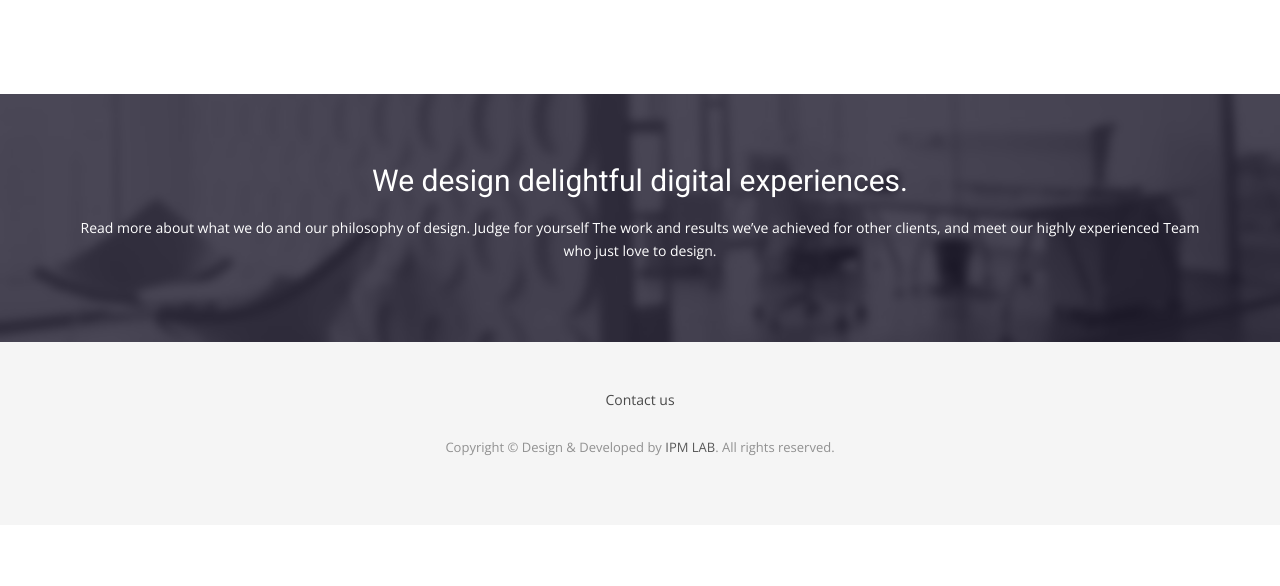
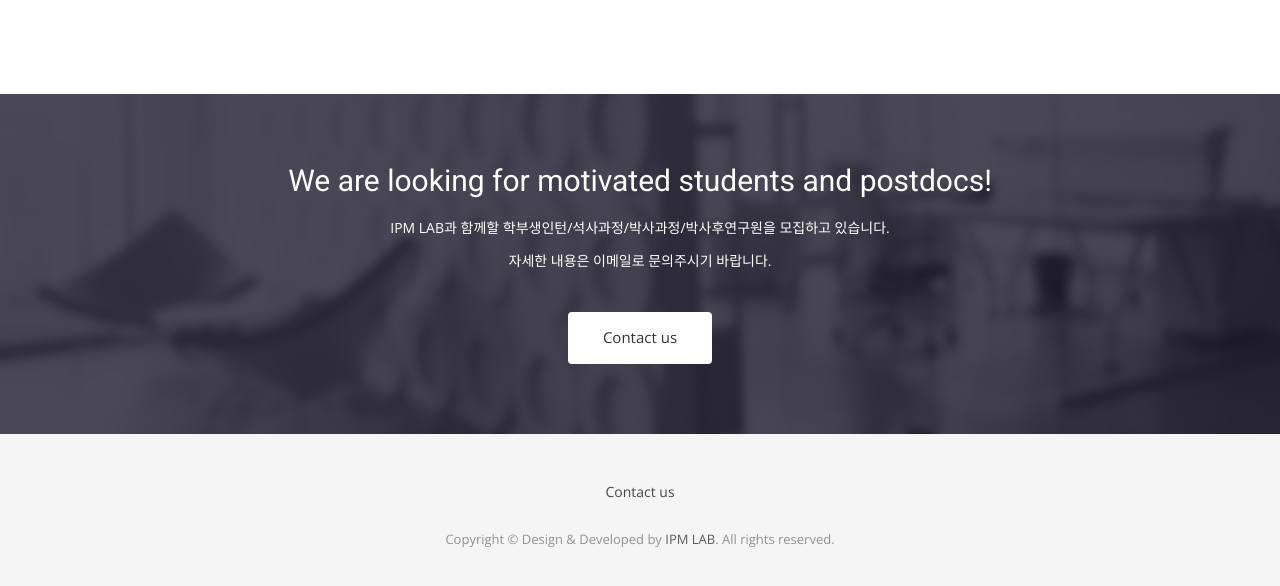
Before and after one commit to blank54/blank54.github.io, a Jekyll site: the page built from contact/index.html, in a window 1280 px wide and 900 px high, scrolled down 638 px, cut to the strip 283-869 px from the top of the window. Built offline with Jekyll 4.4.1, drawn with Linux system fonts in a browser that asks for light colours; nearby versions of some CDN libraries; some web fonts are replaced; before the commit the page ends 1446 px from its top, so only the background shows below that.

```diff
--- a/contact/index.html
+++ b/contact/index.html
@@ -51,14 +51,17 @@
     </div>
   </div>
 </section>
+
 <!-- Call to action Start -->
 <section id="call-to-action">
   <div class="container">
     <div class="row">
       <div class="col-md-12">
         <div class="block">
-          <h2>We design delightful digital experiences.</h2>
-          <p>Read more about what we do and our philosophy of design. Judge for yourself The work and results we’ve achieved for other clients, and meet our highly experienced Team who just love to design.</p>
+          <h2>We are looking for motivated students and postdocs!</h2>
+          <p>IPM LAB과 함께할 학부생인턴/석사과정/박사과정/박사후연구원을 모집하고 있습니다.</p>
+          <p>자세한 내용은 이메일로 문의주시기 바랍니다.</p>
+          <a class="btn btn-default btn-call-to-action" href="{{ site.baseurl }}/contact/#" >Contact us</a>
         </div>
       </div>
     </div>
```
